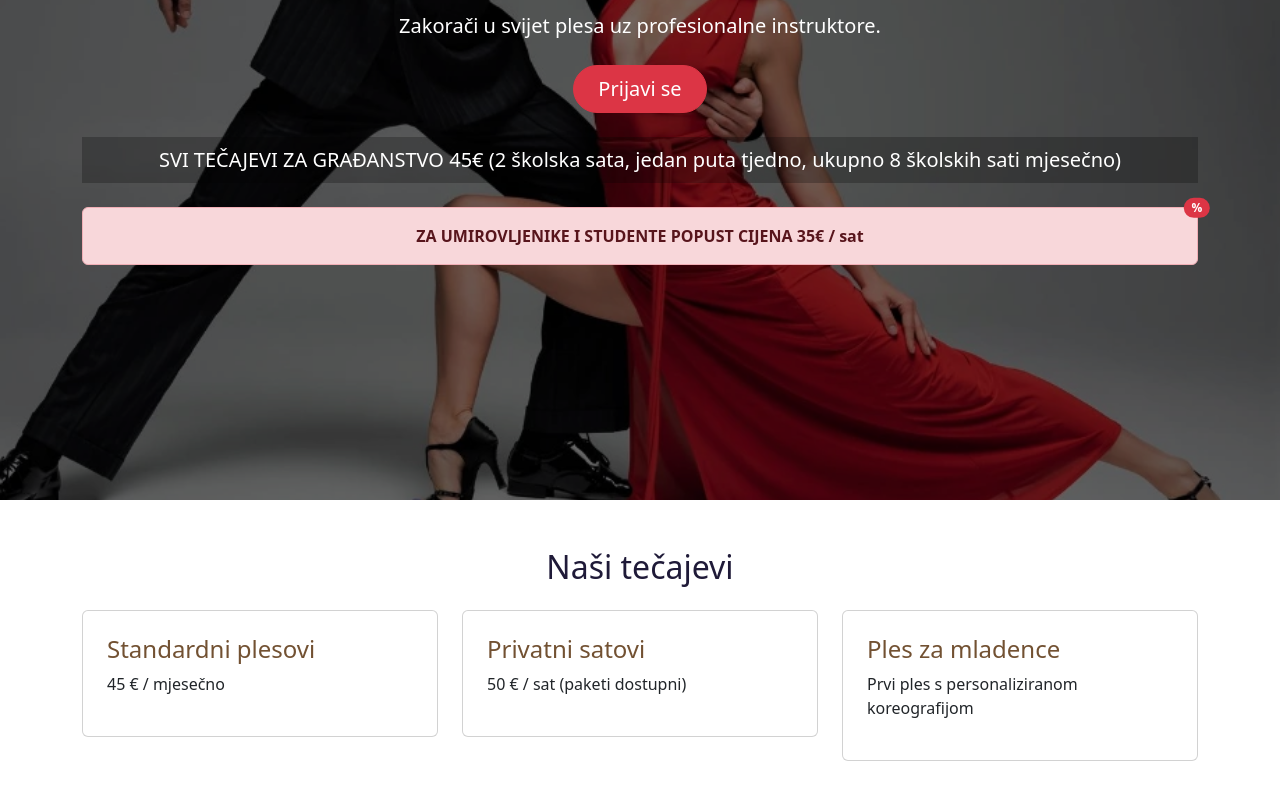
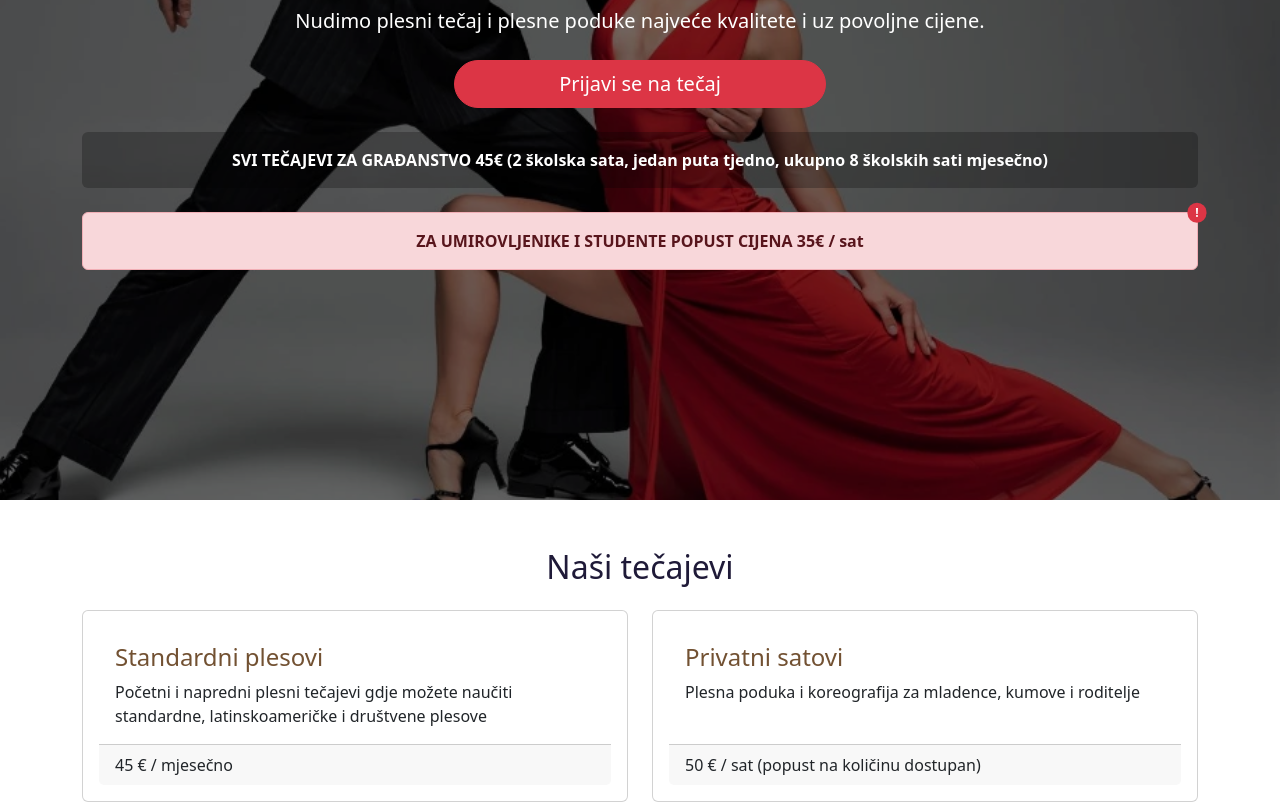
Before and after one commit to kjagunec/dance-web-app, an Angular app: page / in a window 1280 px wide. Shown: the part 300-1104 px from the top of the page. Built offline with nearby package versions, Linux system fonts and the light colour scheme.

Commit message:
Changed the main page text and switched the cards to links

```diff
--- a/src/app/main/main.css
+++ b/src/app/main/main.css
@@ -1,7 +1,6 @@
 .hero {
   height: 100vh;
   background: url("../../../public/bg.webp") center/cover no-repeat;
-  position: relative;
 }
 .hero::after {
   content: "";
--- a/src/app/main/main.html
+++ b/src/app/main/main.html
@@ -1,14 +1,16 @@
 <!-- HERO -->
 <section class="hero d-flex align-items-center text-center text-white">
   <div class="container hero-content">
-    <h1 class="display-4 fw-bold">Ples je početak svih lijepih priča</h1>
-    <p class="lead my-4">Zakorači u svijet plesa uz profesionalne instruktore.</p>
-    <a href="#tecajevi" class="btn btn-danger btn-lg rounded-pill px-4">Prijavi se</a>
-    <p class="lead my-4 py-2 bg-black bg-opacity-25">SVI TEČAJEVI  ZA GRAĐANSTVO 45€ (2 školska sata, jedan puta tjedno, ukupno 8 školskih sati mjesečno)</p>
+    <h1 class="display-4 fw-bold mt-lg-0 mt-5 ">Ples je početak svih lijepih priča</h1>
+    <p class="lead my-4">Nudimo plesni tečaj i plesne poduke najveće kvalitete i uz povoljne cijene.</p>
+    <div class="d-grid col-4 mx-auto">
+      <a href="#tecajevi" class="btn btn-danger btn-lg rounded-pill">Prijavi se na tečaj</a>
+    </div>
+    <p class="my-4 py-3 bg-black bg-opacity-25 rounded-2 fw-bold">SVI TEČAJEVI  ZA GRAĐANSTVO 45€ (2 školska sata, jedan puta tjedno, ukupno 8 školskih sati mjesečno)</p>
     <p class="alert alert-danger fw-bold">
       ZA UMIROVLJENIKE I STUDENTE POPUST CIJENA 35€ / sat
       <span class="position-absolute top-0 start-100 translate-middle badge rounded-pill bg-danger">
-        %
+        !
       </span>
     </p>
   </div>
@@ -20,25 +22,32 @@
     <h2 class="text-center mb-4">Naši tečajevi</h2>
 
     <div class="row g-4">
-      <div class="col-md-4">
-        <div class="card p-4">
-          <h4 class="text-gold">Standardni plesovi</h4>
-          <p>45 € / mjesečno</p>
-        </div>
+      <div class="col-md-6">
+        <a href="#tecajevi" class="card p-3 text-decoration-none">
+          <div class="card-body">
+            <h4 class="card-title text-gold">Standardni plesovi</h4>
+            <p class="card-text">
+              Početni i napredni plesni tečajevi gdje možete naučiti standardne, latinskoameričke i društvene plesove
+            </p>
+          </div>
+          <div class="card-footer">
+            45 € / mjesečno
+          </div>
+        </a>
       </div>
 
-      <div class="col-md-4">
-        <div class="card p-4">
-          <h4 class="text-gold">Privatni satovi</h4>
-          <p>50 € / sat (paketi dostupni)</p>
-        </div>
-      </div>
-
-      <div class="col-md-4">
-        <div class="card p-4">
-          <h4 class="text-gold">Ples za mladence</h4>
-          <p>Prvi ples s personaliziranom koreografijom</p>
-        </div>
+      <div class="col-md-6">
+        <a href="#tecajevi" class="card p-3 text-decoration-none" style="height: 100%">
+          <div class="card-body">
+            <h4 class="card-title text-gold">Privatni satovi</h4>
+            <p class="card-text">
+              Plesna poduka i koreografija za mladence, kumove i roditelje
+            </p>
+          </div>
+          <div class="card-footer">
+            50 € / sat (popust na količinu dostupan)
+          </div>
+        </a>
       </div>
     </div>
 
@@ -50,7 +59,7 @@
   <div class="container text-center">
     <h2>O nama</h2>
     <p class="mt-3 mx-auto" style="max-width:700px;">
-      Plesna škola Banderillas od 2008. pruža kvalitetnu poduku i vrhunsku plesnu atmosferu za sve uzraste.
+      Nudimo brzu, kvalitetnu, povoljnu i zabavnu plesnu poduku za sve uz voditelja Senada Pekića, profesionalnog plesača s preko 30 godina iskustva u plesu i pedagoškom radu. Javite nam se se s povjerenjem.
     </p>
   </div>
 </section>
@@ -68,5 +77,5 @@
 </section>
 
 <footer class="bg-dark text-white text-center py-4">
-  <p class="mb-0">© 2025 BANDERILLAS, obrt za zabavne djelatnosti, Vl. Senad Pekić</p>
+  <p class="mb-0">Copyright © 2025 BANDERILLAS, obrt za zabavne djelatnosti, Vl. Senad Pekić</p>
 </footer>
```
